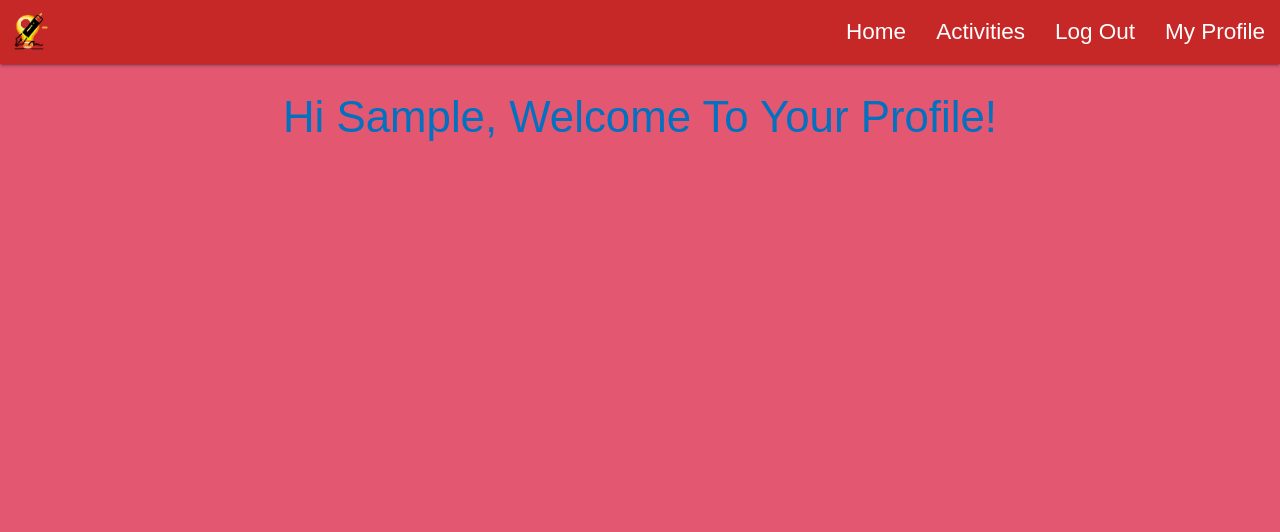
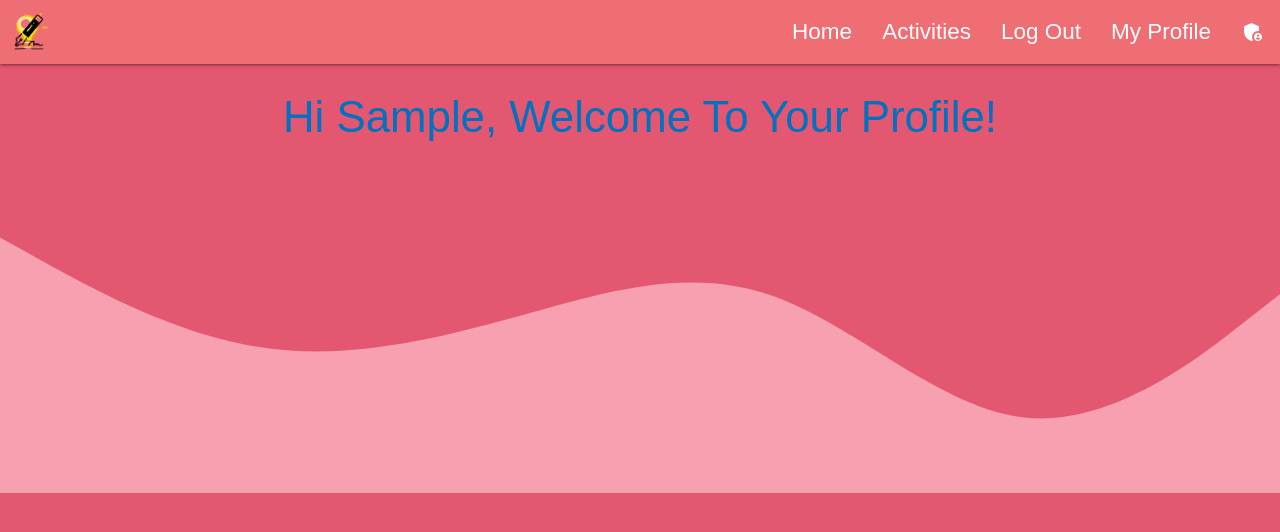
Before and after one commit to kuzGo/MS3-Project-CI, a Flask app: page /welcome/admin in a window 1280 px wide. Shown: the top 532 px of the page. Run offline with Flask 2, Linux system fonts and the light colour scheme; the visitor is signed in with stand-in values (Sample User, id 1); a database or web service that is not in the repository returns one stand-in record (values such as "Sample title"); some libraries are stand-ins or nearby versions; some web fonts are replaced.

Commit message:
Add admin page template

```diff
--- a/app.py
+++ b/app.py
@@ -67,7 +67,7 @@ def login():
         if registered_user:
             if check_password_hash(
                     registered_user["password"], request.form.get("password")):
-                session["client"] = request.form.get("username")
+                session["client"] = request.form.get("username").lower()
                 flash("Welcome, {},you are logged in.".format(
                     request.form.get("username")))
                 return redirect(url_for(
@@ -150,6 +150,17 @@ def remove_activity(activity_id):
     return redirect(url_for("get_activities"))
 
 
+@app.route("/admin_page")
+def admin_page():
+    if session["client"] == 'admin':
+        categories = list(
+            mongo.db.catogories.find().sort("category_type", 1))
+        return render_template("admin.html", categories=categories)
+    else:
+        flash("Sorry, you don't have admin rights.")
+        return redirect(url_for("get_activities"))
+
+
 if __name__ == "__main__":
     app.run(host=os.environ.get("IP"),
             port=int(os.environ.get("PORT")),
--- a/templates/base.html
+++ b/templates/base.html
@@ -19,7 +19,7 @@
 </head>
 <header>
     <nav>
-          <div class="nav-wrapper red darken-3">
+          <div class="nav-wrapper ">
               <a href="{{ url_for('home')}}" class="brand-logo">
                 <img src="{{ url_for('static',filename='images/logo.png') }}" class="logo" alt="Website Logo">
               </a>
@@ -39,10 +39,15 @@
                         Log Out
                     </a>
                 </li>
+
                 <li><a href="{{ url_for('welcome', username=session['client']) }}">
                 My Profile
                 </a>
             </li>
+            <li><a href="{{ url_for('admin_page') }}">
+                <i class="material-icons">admin_panel_settings</i>
+                 </a>
+             </li>
                 {% else %}
                     <li><a href="{{ url_for('login')}}">
                         Log In
@@ -66,6 +71,10 @@
                 My Profile
             </a>
         </li>
+        <li><a href="{{ url_for('admin_page') }}">
+            <i class="material-icons">admin_panel_settings</i>
+             </a>
+         </li>
         {% else %}
             <li><a href="{{ url_for('login')}}">Log In</a></li>
             <li><a href="{{ url_for('register')}}">Register</a></li>
@@ -88,6 +97,10 @@
 
         {% endblock %}
     </main>
+    <footer>
+        <svg xmlns="http://www.w3.org/2000/svg" viewBox="0 0 1440 320"><path fill="#ffc0cbb5" fill-opacity="1"
+            d="M0,32L48,58.7C96,85,192,139,288,154.7C384,171,480,149,576,122.7C672,96,768,64,864,96C960,128,1056,224,1152,234.7C1248,245,1344,171,1392,133.3L1440,96L1440,320L1392,320C1344,320,1248,320,1152,320C1056,320,960,320,864,320C768,320,672,320,576,320C480,320,384,320,288,320C192,320,96,320,48,320L0,320Z"></path></svg>
+    </footer>
     <script src="https://code.jquery.com/jquery-3.6.0.min.js"
         integrity="sha256-/xUj+3OJU5yExlq6GSYGSHk7tPXikynS7ogEvDej/m4=" crossorigin="anonymous"></script>
     <script src="https://cdnjs.cloudflare.com/ajax/libs/materialize/1.0.0/js/materialize.min.js"></script>
--- a/templates/upload.html
+++ b/templates/upload.html
@@ -21,7 +21,7 @@
       <!-- Activity name inputs -->
       <div class="row">
           <div class="input-field col s12 l12">
-              <input placeholder="Activity Name" id="activity_name" name="activity_name" type="text" class="validate" required>
+              <input placeholder="Activity Name" id="activity_name" name="activity_name" maxlength="20" ype="text" class="validate" required>
               <label for="activity_name">Activity Name</label>
             </div>
       </div>
--- a/templates/welcome.html
+++ b/templates/welcome.html
@@ -32,12 +32,12 @@
                             upload.description
                             }}
                         </p>
-                        <p><i class="material-icons prefix red-text tex-darken-3 left">school</i>{{
+                        <p><i class="material-icons prefix red-text text-darken-3 left">school</i>{{
                             upload.activity_outcome }}
                         </p>
                         <p><em>by: {{ upload.uploaded_by }}</em></p>
                         <a href="#{{ upload._id }}"
-                            class="modal-trigger waves-effect waves-light btn red tex-darken-3">Remove</a>
+                            class="modal-trigger waves-effect waves-light btn red text-darken-3">Remove</a>
                         <a href="{{ url_for('update_activity', activity_id=upload._id) }}"
                             class="waves-effect waves-light btn">Update</a>
 
@@ -52,8 +52,8 @@
                     </div>
                     <div class="modal-footer">
                         <a href="{{ url_for('remove_activity', activity_id=upload._id) }}"
-                            class="modal-close waves-effect waves-green btn-flat"> Delete</a>
-                        <a href="{{ url_for('welcome', username=session['client']) }}" class="modal-close waves-effect waves-green btn-flat">
+                            class="modal-close waves-effect waves-green  btn red text-darken-3"> Delete</a>
+                        <a href="{{ url_for('welcome', username=session['client']) }}" class="modal-close waves-effect waves-green  btn blue text-darken-3">
                             Do not Delete</a>
                     </div>
                 </div>
```
Also changed, not shown: templates/admin.html (added, +21 -0 lines).
